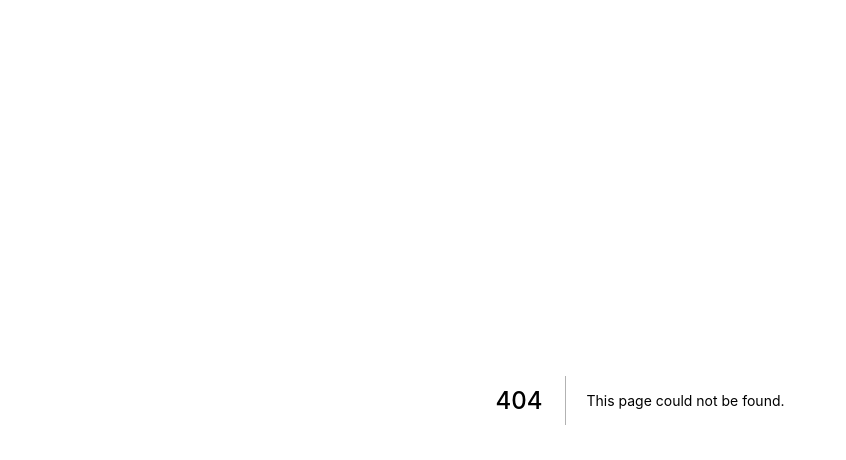
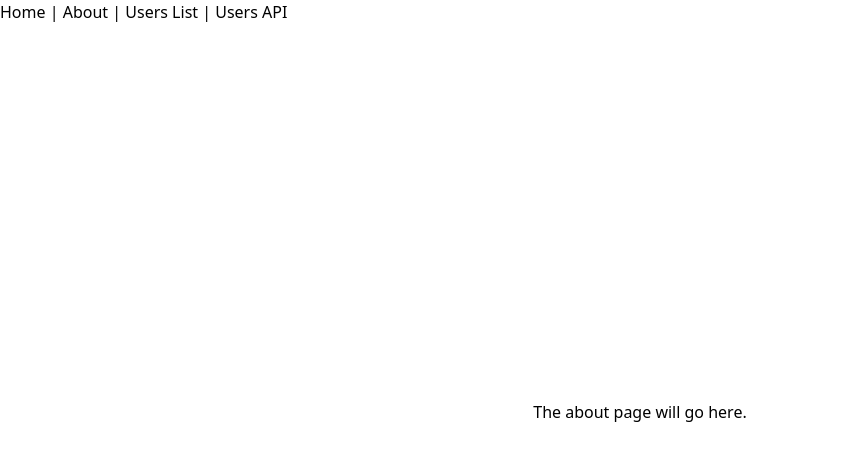
Before and after one commit to cmoyates/mun-spot, a Next.js app: page /about in a window 1280 px wide. Before the commit this address had no page. Shown: the top 460 px of the page, without its empty margins (0-846 px from the left). Built offline with nearby package versions, Linux system fonts and the light colour scheme.

Commit message:
Added an about page

```diff
--- /dev/null
+++ b/pages/about.tsx
@@ -0,0 +1,22 @@
+import React from 'react'
+import Layout from '../components/Layout'
+
+type Props = {}
+
+const about = (props: Props) => {
+  return (
+    <Layout title="About">
+        <div className='
+            flex
+            flex-col
+            justify-center
+            items-center
+            h-full
+        '>
+            The about page will go here.
+        </div>
+    </Layout>
+  )
+}
+
+export default about
```
